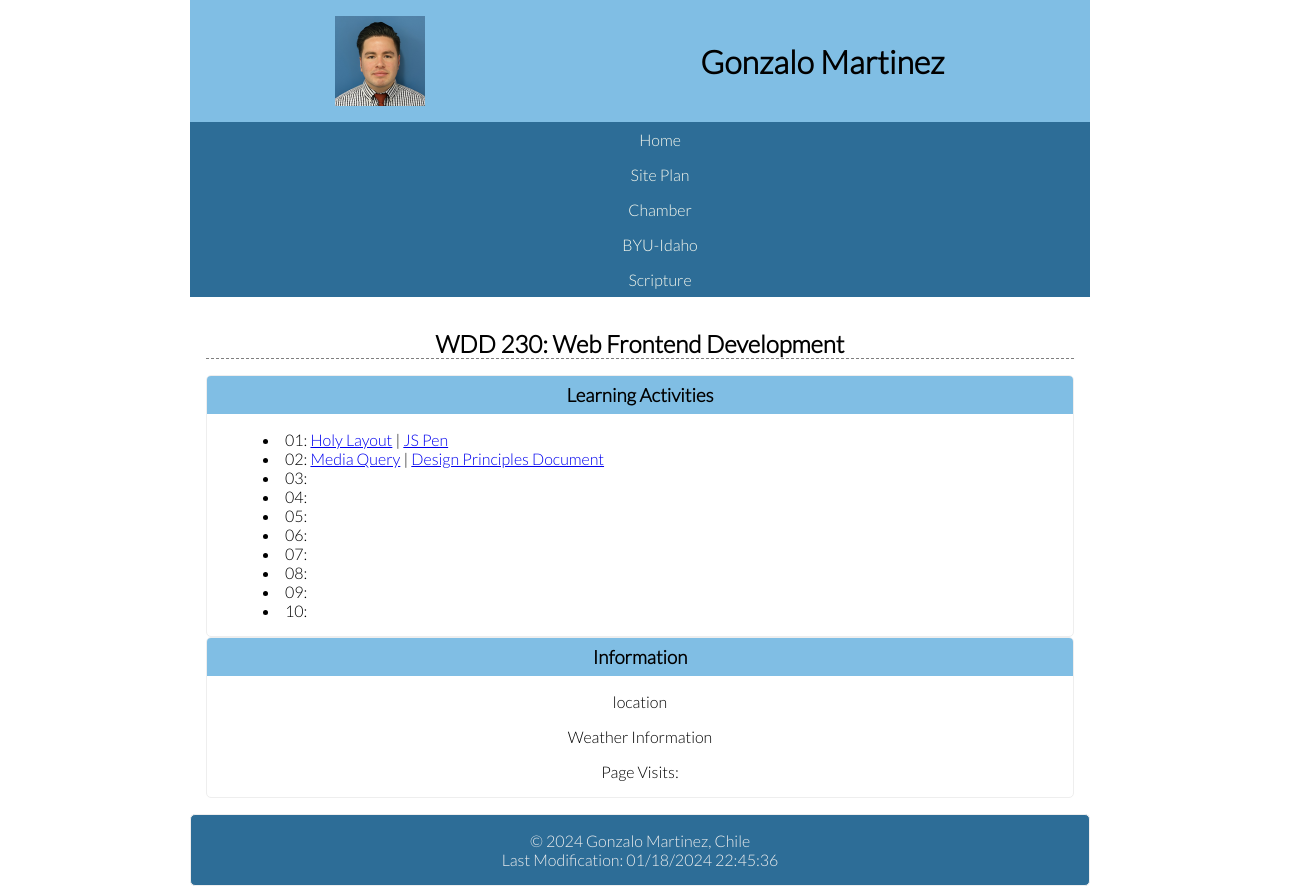
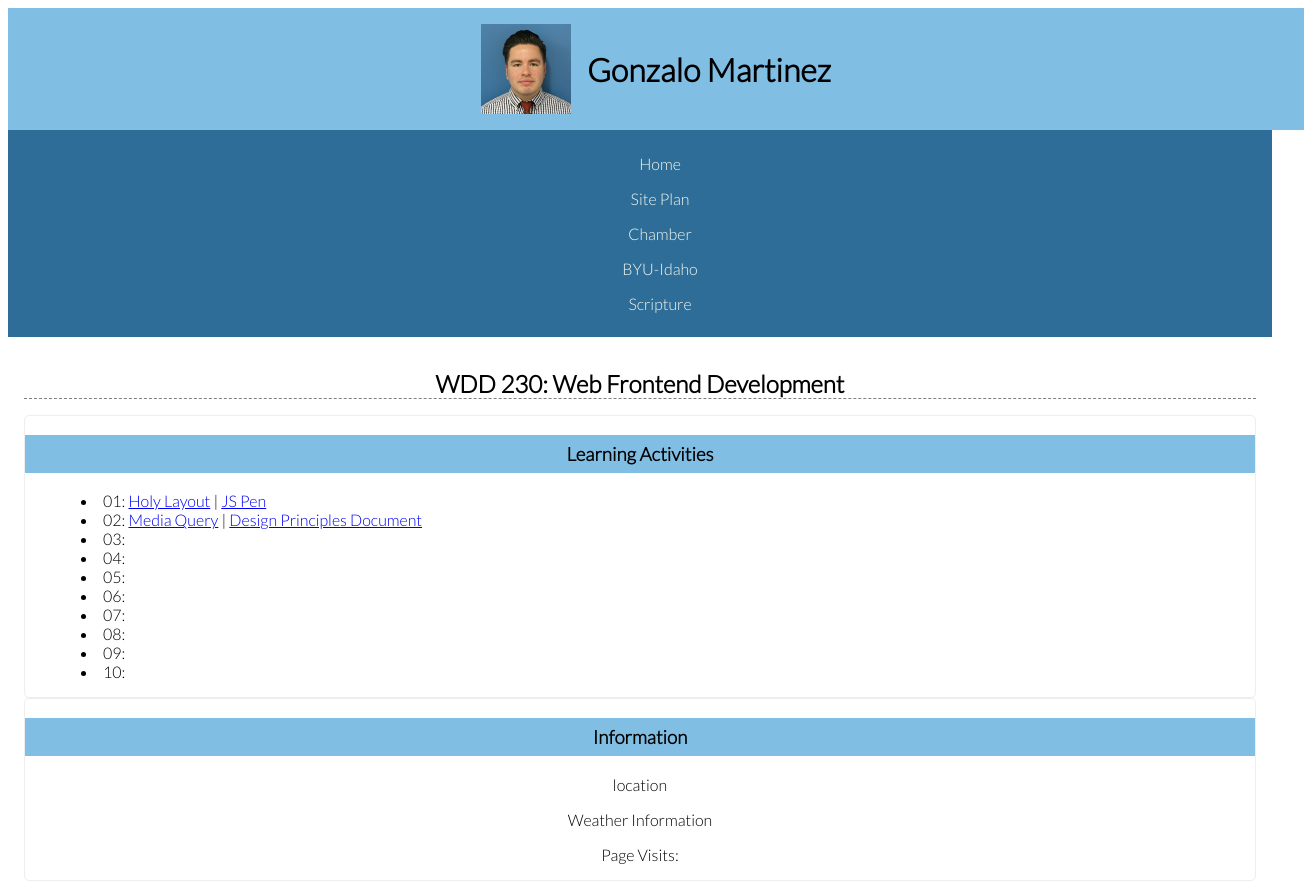
Before and after one commit to gonzalom5/wdd230-winter, a plain HTML site: page index.html in a window 1280 px wide. Shown: the top 889 px of the page, 1304 px wide, since content can reach past the window. Drawn offline with Linux system fonts and the light colour scheme.

Commit message:
Fixed errors in CSS

```diff
--- a/index.html
+++ b/index.html
@@ -32,7 +32,7 @@
     <section>
       <h3 class="card">Learning Activities</h3>
       <ul>
-        <li>01: <a href="lesson01/holygrail.html">Holy Layout</a> | <a href="week01/chamber-site-plan.html"> JS Pen</a></li>
+        <li>01: <a href="lesson01/holygrail.html">Holy Layout</a> | <a href="https://codepen.io/gonzalom5/pen/XWGMeMZ" target="_blank"> JS Pen</a></li>
         <li>02: <a href="#">Media Query</a> | <a href="#"> Design Principles Document</a></li>
         <li>03: <a href="#"></a></li>
         <li>04: <a href="#"></a></li>
--- a/styles/base.css
+++ b/styles/base.css
@@ -1,14 +1,14 @@
-* {
+/* {
 	max-width: 900px;
-  margin: 0 auto;
 }
-
+*/
 body {
     font-family: 'Lato', sans-serif;
     font-weight: 300;
 }
 
 header {
+  width: 100%;
 	background-color: #80bee4;
 	display: flex;
 	align-items: center;
@@ -22,6 +22,10 @@ h1 {
 }
 
 nav {
+  display: flex;
+  justify-content: center;
+  gap: 20px;
+  flex-wrap: wrap;
 	background-color: #2d6d97;
 }
 
```
